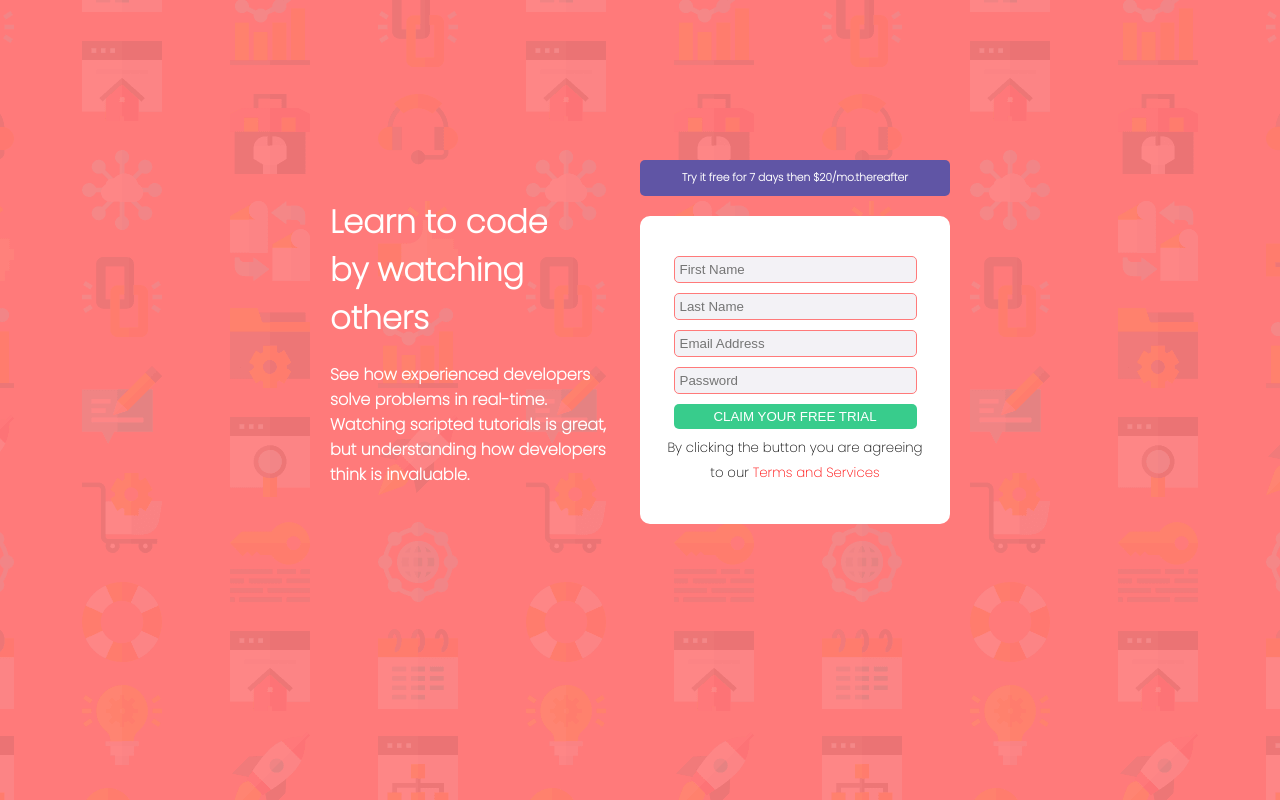
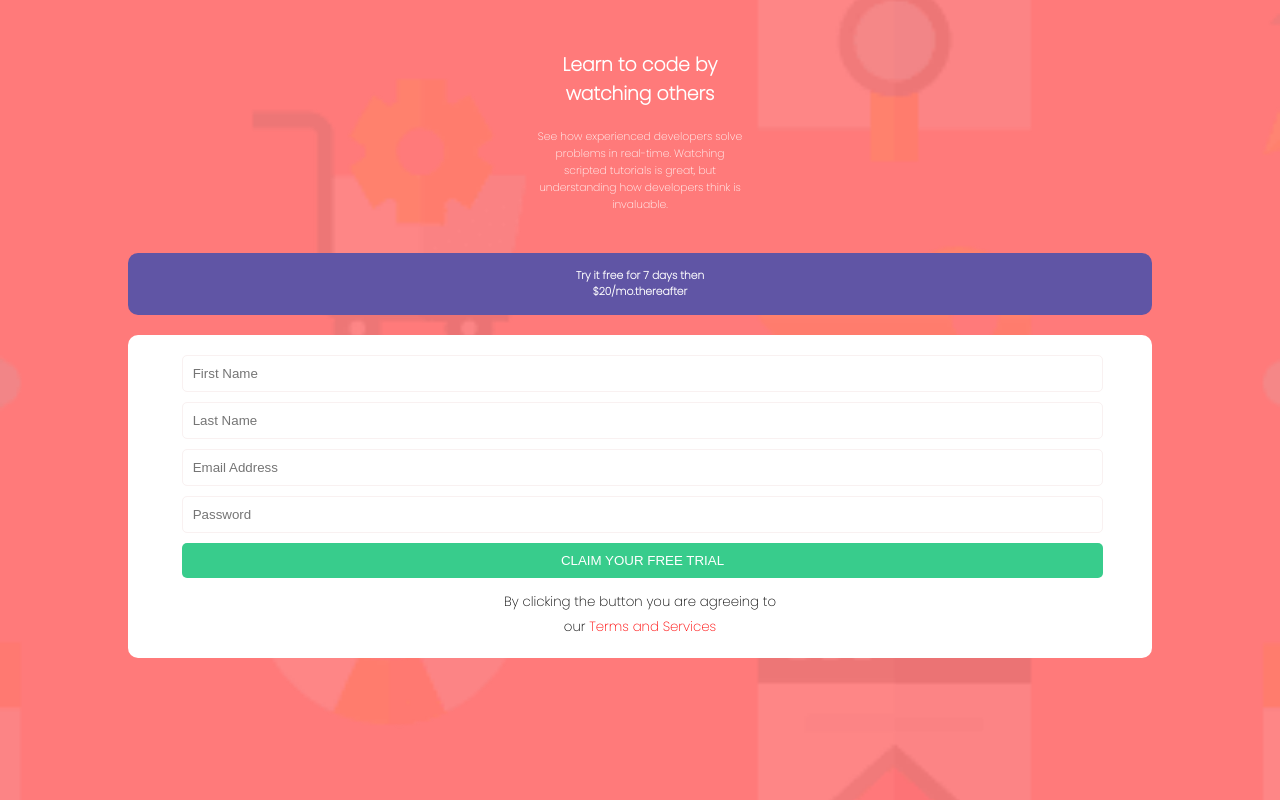
Before and after one commit to sandraigwilo/Responsiveness-And-Media-Queries-Regidtration-Form, a plain HTML site: page index.html in a window 1280 px wide. Drawn offline with Linux system fonts and the light colour scheme.

Commit message:
work on file

```diff
--- a/index.html
+++ b/index.html
@@ -12,11 +12,11 @@
 <body>
     <main>
         <div class="left">
-            <h1 id="learn">Learn to code by watching others</h1>
-            <h4>See how experienced developers solve problems in real-time. Watching scripted tutorials is great, but understanding how developers think is invaluable.</h4>
+            <h3 id="learn">Learn to code by <br>watching others</h3>
+            <h6 id="developers">See how experienced developers solve <br>problems in real-time. Watching <br>scripted tutorials is great, but <br>understanding how developers think is <br>invaluable.</h6>
         </div>
         <div class="right">
-            <h6><strong>Try it free for 7 days</strong> then $20/mo.thereafter</h6>
+            <h6 id="free"><strong>Try it free for 7 days</strong> then <br>$20/mo.thereafter</h6>
             <form class="form">
                 <div>
                     <input type="text" id="fname" name="fname" pattern="maxlength=20 minlength=3" placeholder="First Name ">
@@ -31,7 +31,7 @@
                     <input type="text" id="password" name="password" pattern="your password needs to be between 8 and 20, a special character and a number" placeholder="Password">
                 </div>
                 <button type="button" class="button">CLAIM YOUR FREE TRIAL</button>
-                <p class="click"><small>By clicking the button you are agreeing to our <span class="terms"><a href="#">Terms and Services</a></span></small></p>
+                <p class="click"><small>By clicking the button you are agreeing to <br>our <span class="terms"><a href="#">Terms and Services</a></span></small></p>
             </form>
         </div>
     </main>
--- a/style.css
+++ b/style.css
@@ -9,69 +9,56 @@
 /* Styling the body */
 
 body{
-    background-image: url('images/bg-intro-desktop.png');
+    background-image: url('images/bg-intro-mobile.png');
     background-repeat: no-repeat;
     background-position: center;
     background-attachment: fixed;
     background-size: cover;
-    text-align: center;
     font-family: 'Poppins', sans-serif;
     font-size: 16px;
     background-color: hsl(0, 100%, 74%);
-}
-
-/* Styling the main */
-
-main{
-    width: 70%;
-    margin: 150px auto 0;
-    display: flex;
-    justify-content: center;
-    align-items: center;
-    height: 100%;
-    padding: 10px;
+    text-align: center;
 }
 
 /* Styling the left container */
 
 .left{
-    display: grid;
-    width: 50%;
-    height: 50%;
-    text-align: left
+    width: 100%;
 }
 
 /* Styling the right container */
 
 .right{
-    display: grid;
-    width: 50%;
-    height: 50%;
+    width: 100%;
 }
 
 /* Styling the header */
 
-h1{
+#learn{
     color: white;
-    padding-right: 50px;
     font-weight: 700;
+    width: 100%;
+    margin: 50px 0px 20px 0px;
 }
 
 /* Styling the paragraphs */
 
-main h4{
+#developers{
     color: white;
-    padding-right: 20px;
-    padding-top: 20px;
+    font-weight: 400;
+    line-height: 17px;
+    width: 100%;
+    margin-bottom: 40px;
 }
 
-main h6{
+#free{
     background-color: hsl(248, 32%, 49%) ;
     color: white;
-    padding: 10px;
+    padding: 15px;
     text-align: center;
-    border-radius: 5px;
-    margin-bottom: 20px;
+    border-radius: 10px;
+    width: 80%;
+    margin: 0px auto 20px auto;
 }
 
 /* Stylying the form */
@@ -80,70 +67,62 @@ main h6{
     border: 2px;
     background-color: white;
     border-radius: 10px;
-    padding: 20px
+    width: 80%;
+    margin: auto;
 }
 
 /* First name */
 
 #fname{
     border-radius: 5px;
-    border: 1px solid hsl(249, 10%, 26%);
-    margin: 20px 5px 5px 5px;
+    margin: 20px 10px 5px 15px;
     width: 90%;
-    padding: 5px;
+    padding: 10px;
     color: rgb(21, 20, 20);
-    background-color: rgb(243, 242, 246);
-    border: thin solid hsl(0, 100%, 74%);
+    border: thin solid hsl(0, 37%, 96%);
 }
 
 /* Last name */
 
 #lname{
     border-radius: 5px;
-    border: 1px solid hsl(249, 10%, 26%);
-    margin: 5px;
+    margin: 5px 10px 5px 15px;
     width: 90%;
-    padding: 5px;
+    padding: 10px;
     color: rgb(21, 20, 20);
-    background-color: rgb(243, 242, 246);
-    border: thin solid hsl(0, 100%, 74%);
+    border: thin solid hsl(0, 37%, 96%);
 }
 
 /* Email */
 
 #email{
     border-radius: 5px;
-    border: 1px solid hsl(249, 10%, 26%);
-    margin: 5px;
+    margin: 5px 10px 5px 15px;
     width: 90%;
-    padding: 5px;
+    padding: 10px;
     color: rgb(21, 20, 20);
-    background-color: rgb(243, 242, 246);
-    border: thin solid hsl(0, 100%, 74%);
+    border: thin solid hsl(0, 37%, 96%);
 }
 
 /* Password */
 
 #password{
     border-radius: 5px;
-    border: 1px solid hsl(249, 10%, 26%);
-    margin: 5px;
+    margin: 5px 10px 5px 15px;
     width: 90%;
-    padding: 5px;
+    padding: 10px;
     color: rgb(21, 20, 20);
-    background-color: rgb(243, 242, 246);
-    border: thin solid hsl(0, 100%, 74%);
+    border: thin solid hsl(0, 37%, 96%);
 }
 
 /* Stylying the register button */
 
 button{
     background-color: hsl(154, 59%, 51%);
-    border-radius: 5px;
-    border: 1px solid hsl(249, 10%, 26%);
-    margin: 5px;
+    margin: 5px 10px 10px 15px;
+    border-radius: 5px ;
     width: 90%;
-    padding: 5px;
+    padding: 10px;
     cursor: pointer;
     text-align: center;
     color: white;
@@ -155,8 +134,8 @@ button:hover{
 }
 
 .click{
-    margin-bottom: 20px;
-    font-size: 16px;
+    text-align: center;
+    padding-bottom: 20px;
 }
 
 .terms a{
@@ -166,30 +145,40 @@ button:hover{
 
 /* Media query desktop */
 
-@media screen and (max-width:1440px) {
+@media screen and (min-width:1440px) {
     body{
         background-image: url('images/bg-intro-desktop.png');
+        background-repeat: no-repeat;
+        background-position: center;
+        background-attachment: fixed;
+        background-size: cover;
+        width: 100%;
     }
     main{
-        flex-direction: row;
-        width: 50%
+        display: flex;
     }
-    .right, .left{
+    .left{
+        display: grid;
         width: 50%;
+        height: 100%;
+        line-height: 40px;
+        font-size: 30px;
+        text-align: left;
+        margin: 400px 0px 400px 100px;
+        position: relative;
+        left: 150px;
+    }
+
+    .right{
+        display: grid;
+        width: 50%;
+        height: 100%;
+        margin: auto;
+        position: relative;
+        right: 150px;
+    }
+
+    .click{
+        margin: 0px 10px;
     }
 }
-
-/* Media query mobile */
-
-@media screen and (max-width:375px) {
-    body{
-        background-image: url('images/bg-intro-mobile.png');
-    }
-    main{
-        flex-direction: column;
-        height: 100%;
-    }
-    .right, .left{
-        height: 50%;
-    }
-}
```
